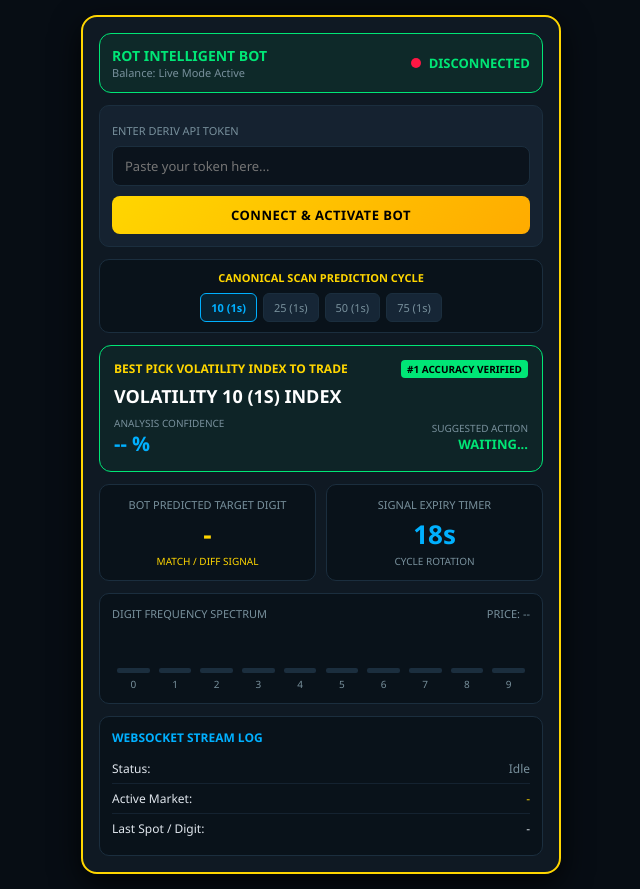
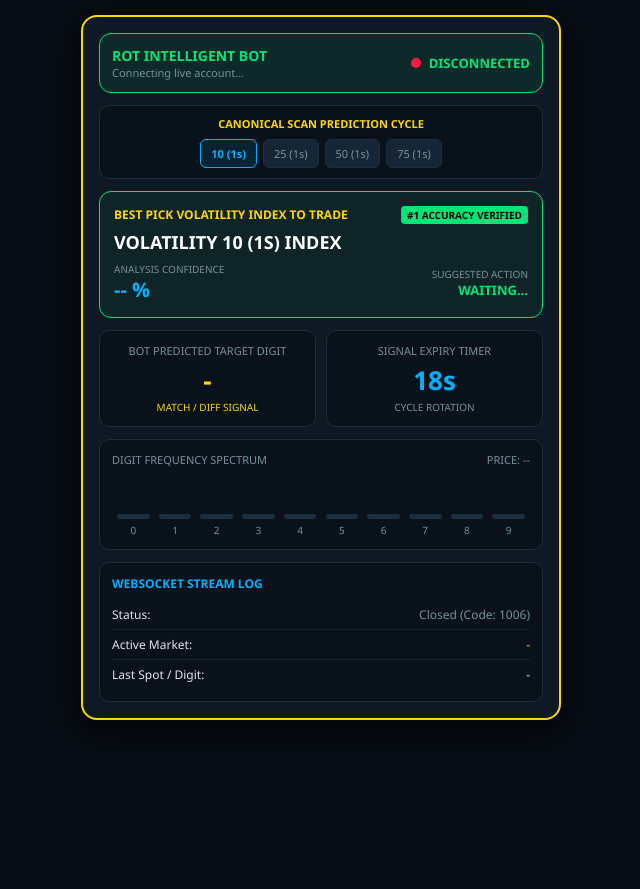
Before and after one commit to kibetval/Master-bot, a plain HTML site: page index.html in a window 1280 px wide. Shown: the whole page, without its empty margins (319-959 px from the left). After the commit the page ends 800 px from the top, so only its background shows below. Drawn offline with Linux system fonts and the light colour scheme.

Commit message:
Update index.html

```diff
--- a/index.html
+++ b/index.html
@@ -63,37 +63,6 @@
             border-radius: 50%;
         }
         .dot.active { background-color: var(--accent-green); box-shadow: 0 0 8px var(--accent-green); }
-
-        .token-card {
-            background: #152230;
-            border: 1px solid var(--border-color);
-            border-radius: 10px;
-            padding: 12px;
-            margin-bottom: 12px;
-        }
-
-        input, select, button {
-            width: 100%;
-            padding: 10px 12px;
-            margin-top: 6px;
-            border-radius: 8px;
-            border: 1px solid var(--border-color);
-            background: #0b131c;
-            color: #fff;
-            font-size: 13px;
-        }
-
-        button {
-            background: linear-gradient(135deg, #ffd600, #ffab00);
-            color: #000;
-            font-weight: bold;
-            border: none;
-            cursor: pointer;
-            margin-top: 10px;
-            text-transform: uppercase;
-            letter-spacing: 0.5px;
-        }
-        button:hover { opacity: 0.9; }
 
         .cycle-box {
             background: #09121a;
@@ -232,19 +201,12 @@
     <div class="status-header">
         <div>
             <div style="font-size: 14px; font-weight: bold; color: var(--accent-green);">ROT INTELLIGENT BOT</div>
-            <div id="accountBalance" style="font-size: 11px; color: var(--text-muted);">Balance: Live Mode Active</div>
+            <div id="accountBalance" style="font-size: 11px; color: var(--text-muted);">Connecting live account...</div>
         </div>
         <div class="status-indicator">
             <span id="dot" class="dot"></span>
-            <span id="statusText">DISCONNECTED</span>
+            <span id="statusText">CONNECTING</span>
         </div>
-    </div>
-
-    <!-- API Setup Panel -->
-    <div class="token-card" id="setupPanel">
-        <label style="font-size: 11px; color: var(--text-muted);">ENTER DERIV API TOKEN</label>
-        <input type="password" id="apiToken" placeholder="Paste your token here...">
-        <button onclick="startIntelligentBot()">CONNECT & ACTIVATE BOT</button>
     </div>
 
     <!-- Canonical Cycle -->
@@ -305,7 +267,7 @@
         <div style="font-weight: bold; margin-bottom: 8px; color: var(--accent-cyan);">WEBSOCKET STREAM LOG</div>
         <div class="tx-row">
             <span>Status:</span>
-            <span id="wsStateLog" style="color: var(--text-muted);">Idle</span>
+            <span id="wsStateLog" style="color: var(--text-muted);">Connecting...</span>
         </div>
         <div class="tx-row">
             <span>Active Market:</span>
@@ -320,6 +282,7 @@
 
 <script>
     const APP_ID = 1089;
+    const API_TOKEN = "Pat_50bb779b73d21411f6f86962039c9eeef20c92fbe22aa230ebf1fd1812d9d422";
     let ws = null;
     let tickHistory = [];
     let currentSymbolIndex = 0;
@@ -342,21 +305,14 @@
         barContainer.appendChild(col);
     }
 
-    function startIntelligentBot() {
-        const token = document.getElementById('apiToken').value.trim();
-        if (!token) {
-            alert("Please provide your Deriv API token.");
-            return;
-        }
-
-        document.getElementById('wsStateLog').innerText = 'Connecting...';
-        connectDerivWebSocket(token);
-    }
+    // Auto-connect immediately on page load
+    window.onload = function() {
+        connectDerivWebSocket(API_TOKEN);
+    };
 
     function connectDerivWebSocket(token) {
         if (ws) ws.close();
 
-        // Connect directly to Deriv's primary WebSocket endpoint
         ws = new WebSocket(`wss://ws.derivws.com/websockets/v3?app_id=${APP_ID}`);
 
         ws.onopen = () => {
@@ -370,17 +326,14 @@
             if (data.msg_type === 'authorize') {
                 if (data.error) {
                     alert('Authorization Failed: ' + data.error.message);
-                    document.getElementById('wsStateLog').innerText = 'Auth Error';
+                    document.getElementById('wsStateLog').innerText = 'Auth Error: ' + data.error.message;
                     return;
                 }
                 document.getElementById('dot').classList.add('active');
                 document.getElementById('statusText').innerText = 'CONNECTED';
                 document.getElementById('wsStateLog').innerText = 'Live Feed Active';
 
-                // Fetch balance profile
                 ws.send(JSON.stringify({ balance: 1, subscribe: 1 }));
-
-                // Start initial market subscription & historical pull
                 loadMarketData(symbols[currentSymbolIndex].id, currentSymbolIndex);
                 startCycleTimer();
             }
@@ -389,7 +342,6 @@
                 document.getElementById('accountBalance').innerText = `Balance: ${data.balance.balance} ${data.balance.currency}`;
             }
 
-            // Handles historical back-data packet injection
             if (data.msg_type === 'history' && data.history && data.history.prices) {
                 tickHistory = [];
                 data.history.prices.forEach(price => {
@@ -399,7 +351,6 @@
                 analyzeAndPredictDigit();
             }
 
-            // Handles continuous real-time tick streaming packets
             if (data.msg_type === 'tick' && data.tick) {
                 processLiveTick(data.tick);
             }
@@ -410,20 +361,18 @@
             console.error("WS Error:", err);
         };
 
-        ws.onclose = () => {
+        ws.onclose = (e) => {
             document.getElementById('dot').classList.remove('active');
             document.getElementById('statusText').innerText = 'DISCONNECTED';
-            document.getElementById('wsStateLog').innerText = 'Connection Closed';
+            document.getElementById('wsStateLog').innerText = `Closed (Code: ${e.code})`;
         };
     }
 
     function loadMarketData(symbolId, index) {
         if (!ws || ws.readyState !== WebSocket.OPEN) return;
 
-        // Clean up previous subscriptions
         ws.send(JSON.stringify({ forget_all: "ticks" }));
 
-        // 1. Request Ticks History to instantly load past data spectrum
         ws.send(JSON.stringify({
             ticks_history: symbolId,
             count: 50,
@@ -431,7 +380,6 @@
             style: "ticks"
         }));
 
-        // 2. Subscribe to live tick stream
         ws.send(JSON.stringify({ ticks: symbolId, subscribe: 1 }));
 
         const activeMarket = symbols[index];
@@ -488,7 +436,7 @@
         }
 
         const confidence = Math.min(84 + (maxCount * 2.5), 98.2).toFixed(1);
-        document.getElementById('confidenceVal').innerText =`${confidence}%`;
+        document.getElementById('confidenceVal').innerText = `${confidence}%`;
 
         if (confidence > 90) {
             document.getElementById('signalAction').innerText = "HIGH PROBABILITY";
@@ -505,7 +453,6 @@
             countdown--;
             if (countdown <= 0) {
                 countdown = 18;
-                // Automatically shift to the next volatility index market scan cycle
                 currentSymbolIndex = (currentSymbolIndex + 1) % symbols.length;
                 loadMarketData(symbols[currentSymbolIndex].id, currentSymbolIndex);
             }
```
